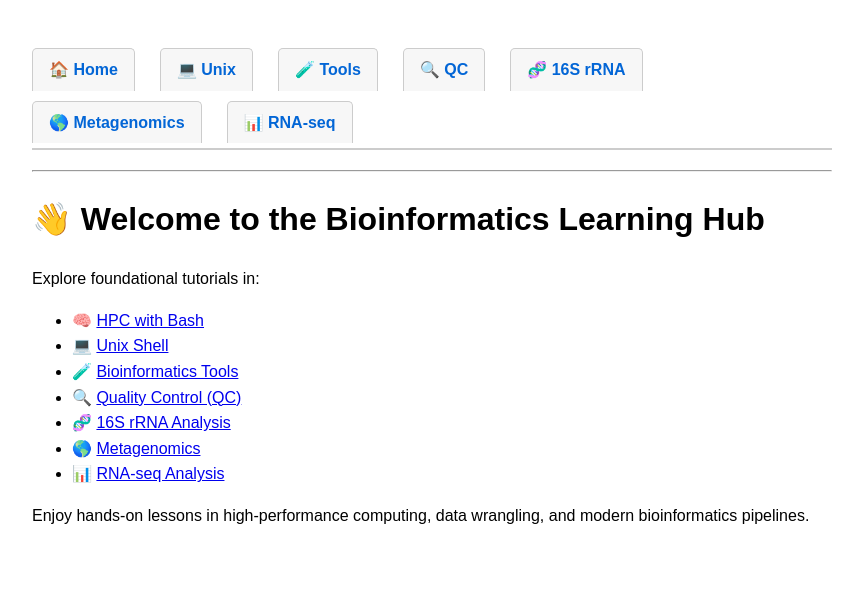
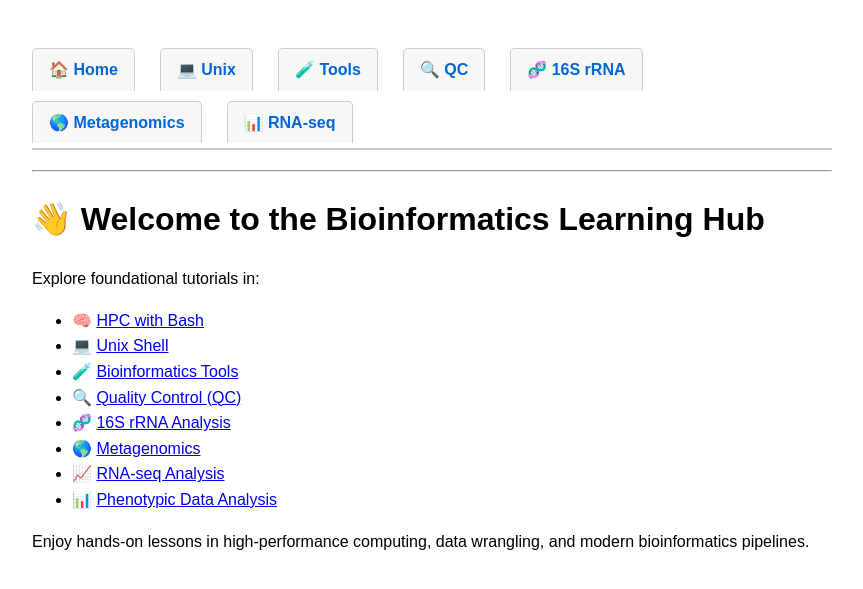
Before and after one commit to ysbajagai/bioinfo, a Jekyll site: the page built from index.md, in a window 1280 px wide. Shown: the top 589 px of the page, without its empty margins (208-1071 px from the left). Built offline with Jekyll 4.4.1, drawn with Linux system fonts in a browser that asks for light colours.

Commit message:
Update index.md

```diff
--- a/index.md
+++ b/index.md
@@ -13,6 +13,7 @@ Explore foundational tutorials in:
 - 🔍 [Quality Control (QC)](./qc)
 - 🧬 [16S rRNA Analysis](./16s)
 - 🌎 [Metagenomics](./metagenomics)
-- 📊 [RNA-seq Analysis](./rna-seq)
+- 📈 [RNA-seq Analysis](./rna-seq)
+- 📊 [Phenotypic Data Analysis](./phenotype)
 
 Enjoy hands-on lessons in high-performance computing, data wrangling, and modern bioinformatics pipelines.
```
